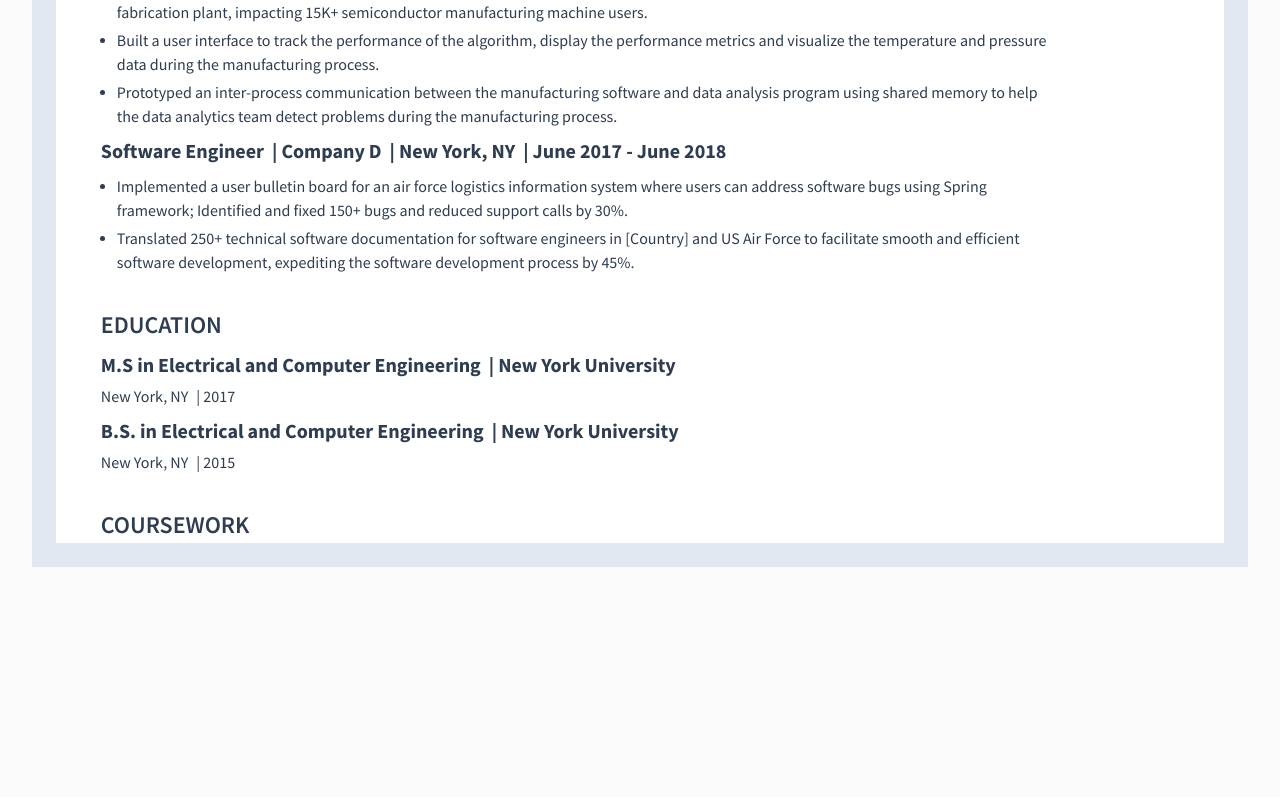
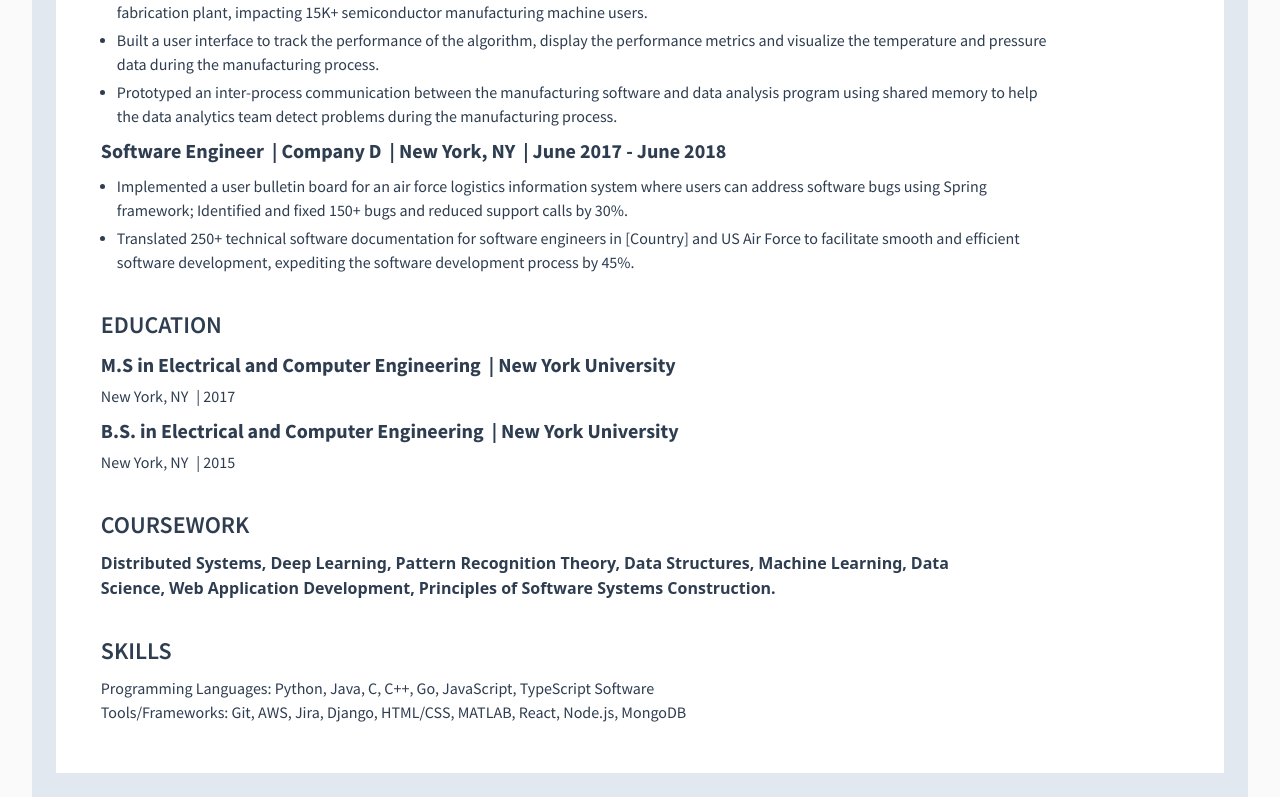
Before and after one commit to Arthwr/cv-builder, a React (Vite) app: page / in a window 1280 px wide. Shown: the part 803-1600 px from the top of the page. Before the commit the page ends 1370 px from the top, so only its background shows below. Built offline with nearby package versions, Linux system fonts and the light colour scheme.

Commit message:
feat(components): add education & coursework & skills components

```diff
--- a/src/assets/css/App.css
+++ b/src/assets/css/App.css
@@ -50,6 +50,7 @@
 }
 
 .cv-container {
+  padding-bottom: 3rem;
   background-color: var(--main-cv);
 }
 
@@ -123,7 +124,8 @@
 
 .education,
 .experience,
-.coursework {
+.coursework,
+.skills {
   margin-top: 2rem;
 }
 
@@ -136,3 +138,29 @@
   margin-top: 0.5rem;
   list-style-type: disc;
 }
+
+/* Coursework & Skills */
+.coursework ul,
+.skills div {
+  margin-top: 0.5rem;
+  max-width: 120ch;
+}
+
+.coursework li {
+  display: inline;
+  font-family: "source_sans_semibold", "system-ui", "sans-serif";
+  font-weight: 600;
+}
+
+.coursework li:not(:last-child):after {
+  content: ",";
+  margin-right: 0.25rem;
+}
+
+.coursework li:last-child::after {
+  content: ".";
+}
+
+.skills > div {
+  white-space: pre-line;
+}
--- a/src/components/Main/Resume/ResumeData/ResumeCoursework/ResumeCoursework.jsx
+++ b/src/components/Main/Resume/ResumeData/ResumeCoursework/ResumeCoursework.jsx
@@ -1,7 +1,14 @@
+import data from "@data/mockData";
+
 export default function ResumeCoursework() {
   return (
     <div className="coursework">
       <h3>Coursework</h3>
+      <ul>
+        {data.coursework.map((item) => (
+          <li key={item.id}>{item.title}</li>
+        ))}
+      </ul>
     </div>
   );
 }
--- a/src/components/Main/Resume/ResumeData/ResumeEducation/ResumeEducation.jsx
+++ b/src/components/Main/Resume/ResumeData/ResumeEducation/ResumeEducation.jsx
@@ -5,8 +5,8 @@
   return (
     <div className="education">
       <h3>Education</h3>
-      {data.education.map((data) => (
-        <EducationCard key={data.id} data={data} />
+      {data.education.map((item) => (
+        <EducationCard key={item.id} data={item} />
       ))}
     </div>
   );
--- a/src/components/Main/Resume/ResumeData/ResumeExperience/ResumeExperience.jsx
+++ b/src/components/Main/Resume/ResumeData/ResumeExperience/ResumeExperience.jsx
@@ -5,8 +5,8 @@
   return (
     <div className="experience">
       <h3>Experience</h3>
-      {data.experience.map((data) => (
-        <ExperienceCard key={data.id} data={data} />
+      {data.experience.map((item) => (
+        <ExperienceCard key={item.id} data={item} />
       ))}
     </div>
   );
--- a/src/components/Main/Resume/ResumeData/ResumeSkills/ResumeSkills.jsx
+++ b/src/components/Main/Resume/ResumeData/ResumeSkills/ResumeSkills.jsx
@@ -1,3 +1,10 @@
+import data from "@data/mockData";
+
 export default function ResumeSkills() {
-  return <></>;
+  return (
+    <div className="skills">
+      <h3>Skills</h3>
+      <div>{data.skills}</div>
+    </div>
+  );
 }
--- a/src/data/mockData.js
+++ b/src/data/mockData.js
@@ -79,6 +79,18 @@
       year: "2015",
     },
   ],
+  coursework: [
+    { id: 1, title: "Distributed Systems" },
+    { id: 2, title: "Deep Learning" },
+    { id: 3, title: "Pattern Recognition Theory" },
+    { id: 4, title: "Data Structures" },
+    { id: 5, title: "Machine Learning" },
+    { id: 6, title: "Data Science" },
+    { id: 7, title: "Web Application Development" },
+    { id: 8, title: "Principles of Software Systems Construction" },
+  ],
+  skills: `Programming Languages: Python, Java, C, C++, Go, JavaScript, TypeScript Software\nTools/Frameworks: Git, AWS, Jira, Django, HTML/CSS, MATLAB, React, Node.js, MongoDB
+`,
 };
 
 export default data;
```
